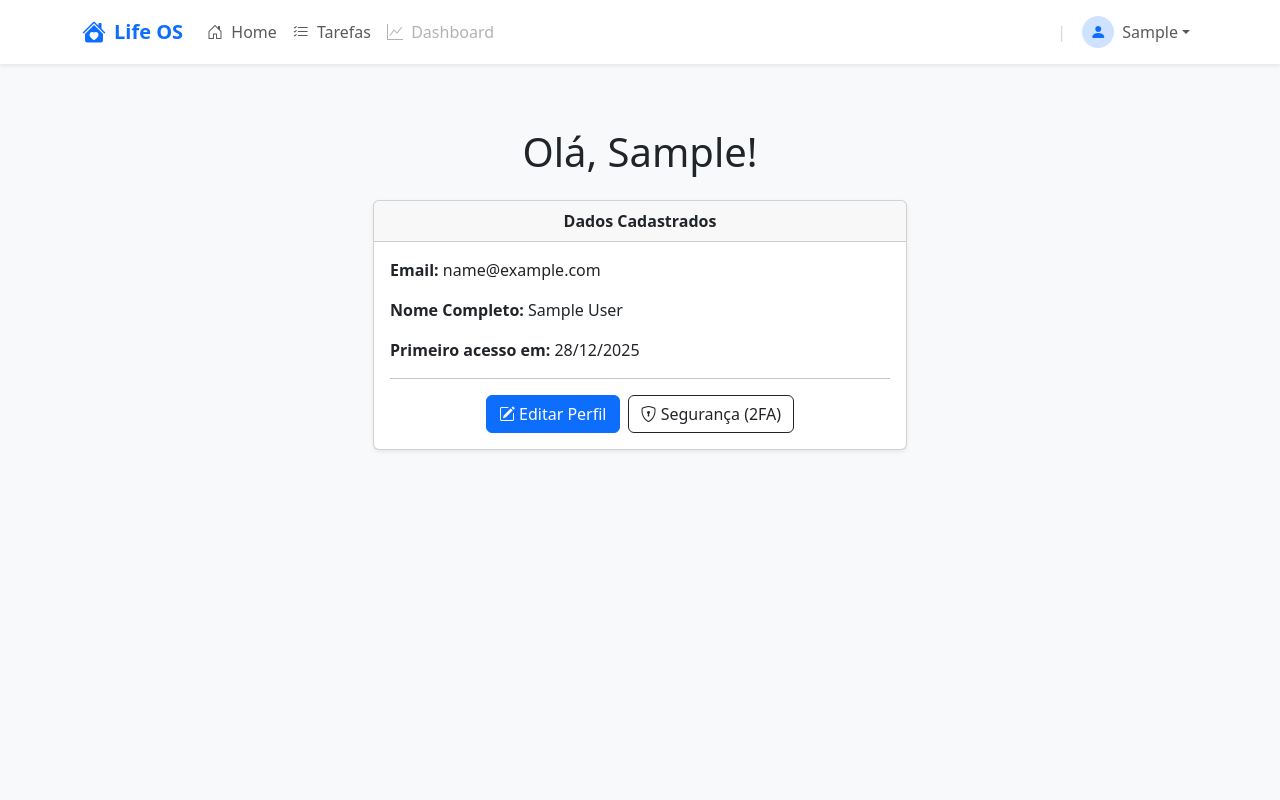
After one commit to WaldembergDev/life-os, a Django app: page /core/perfil/ in a window 1280 px wide. The commit adds this page. Run offline with Django 5.2, Linux system fonts and the light colour scheme; the visitor is signed in with stand-in values (Sample User, id 1); some libraries are stand-ins or nearby versions.

Commit message:
adicionado o template para visualizar perfil

```diff
--- /dev/null
+++ b/core/templates/core/perfil.html
@@ -0,0 +1,34 @@
+{% extends 'base.html' %}
+
+{% block content %}
+<div class="container mt-5"> <h1 class="text-center mb-4">Olá, {{ user.first_name|default:"Usuário" }}!</h1>
+
+  <div class="row justify-content-center">
+      <div class="col-md-8 col-lg-6">
+
+          <div class="card shadow-sm"> <div class="card-header text-center fw-bold">
+              Dados Cadastrados
+            </div>
+            <div class="card-body">
+              <p><strong>Email:</strong> {{ user.email }}</p>
+
+              <p><strong>Nome Completo:</strong> {{ user.get_full_name }}</p>
+              <p><strong>Primeiro acesso em:</strong> {{ user.date_joined|date:"d/m/Y" }}</p>
+
+              <hr> <div class="d-grid gap-2 d-md-flex justify-content-md-center">
+                  <a href="#" class="btn btn-primary">
+                      <i class="bi bi-pencil-square"></i> Editar Perfil
+                  </a>
+
+                  <a href="{% url 'two_factor:profile' %}" class="btn btn-outline-dark">
+                      <i class="bi bi-shield-lock"></i> Segurança (2FA)
+                  </a>
+              </div>
+
+            </div>
+          </div>
+
+      </div>
+  </div>
+</div>
+{% endblock %}
--- a/core/urls.py
+++ b/core/urls.py
@@ -2,7 +2,8 @@ from django.urls import path
 from . import views
 
 urlpatterns = [
-    path('login/', views.login, name='login'),
+    # path('login/', views.login, name='login'),
     path('logout/', views.logout, name='logout'),
-    path('pagina-inicial/', views.pagina_inicial, name='pagina_inicial')
+    path('pagina-inicial/', views.pagina_inicial, name='pagina_inicial'),
+    path('perfil/', views.visualizar_perfil, name="perfil")
 ]
--- a/core/views.py
+++ b/core/views.py
@@ -5,26 +5,26 @@ from .forms import LoginForm
 from django.contrib.auth.decorators import login_required
 
 # Create your views here.
-def login(request):
-    if request.user.is_authenticated:
-        return redirect('pagina_inicial')
-    if request.method == 'POST':
-        form = LoginForm(request.POST)
-        if form.is_valid():
-            email = form.cleaned_data.get('email')
-            password = form.cleaned_data.get('senha')
-            user = authenticate(request, email=email, password=password)
-            if user:
-                as_login(request, user)
-                return redirect('pagina_inicial')
-            else:
-                messages.error(request, 'Login ou senha inválidos!')
-    else:
-        form = LoginForm()
-    context = {
-        'form': form
-    }
-    return render(request, 'core/login.html', context)
+# def login(request):
+#     if request.user.is_authenticated:
+#         return redirect('pagina_inicial')
+#     if request.method == 'POST':
+#         form = LoginForm(request.POST)
+#         if form.is_valid():
+#             email = form.cleaned_data.get('email')
+#             password = form.cleaned_data.get('senha')
+#             user = authenticate(request, email=email, password=password)
+#             if user:
+#                 as_login(request, user)
+#                 return redirect('pagina_inicial')
+#             else:
+#                 messages.error(request, 'Login ou senha inválidos!')
+#     else:
+#         form = LoginForm()
+#     context = {
+#         'form': form
+#     }
+#     return render(request, 'core/login.html', context)
 
 
 @login_required
@@ -34,3 +34,11 @@ def pagina_inicial(request):
 def logout(request):
     as_logout(request)
     return redirect('two_factor:login')
+
+@login_required
+def visualizar_perfil(request):
+    usuario = request.user
+    context = {
+        'usuario': usuario
+    }
+    return render(request, 'core/perfil.html', context)
--- a/templates/base.html
+++ b/templates/base.html
@@ -20,7 +20,7 @@
     {% include 'partials/messages.html' %}
 
     <!-- container da aplicação-->
-    <div class="container flex-grow-1 d-flex flex-column">
+    <div class="container flex-grow-1 d-flex flex-column pt-3">
     {% block content_wrapper %}
       {% block content %} {% endblock %}
     {% endblock %}
--- a/templates/partials/navbar.html
+++ b/templates/partials/navbar.html
@@ -61,7 +61,7 @@
 
                     <ul class="dropdown-menu dropdown-menu-end border-0 shadow mt-2">
                         <li>
-                            <a class="dropdown-item py-2" href="#">
+                            <a class="dropdown-item py-2" href="{% url 'perfil' %}">
                                 <i class="bi bi-person-gear me-2 text-muted"></i> Perfil
                             </a>
                         </li>
```
